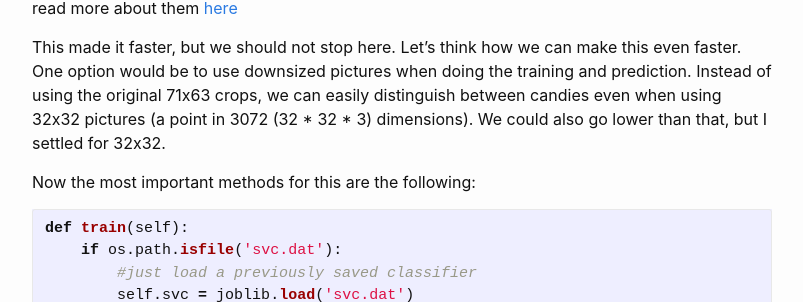
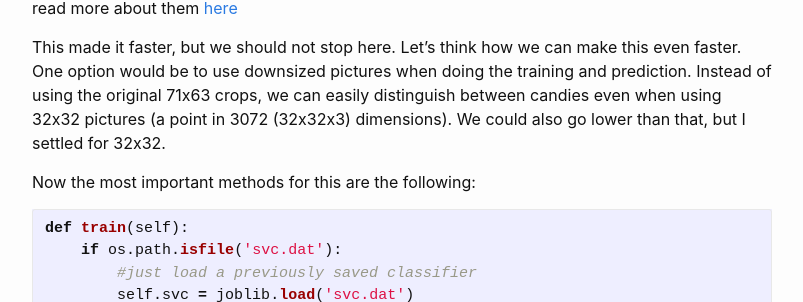
Before and after one commit to AlexEne/AlexEne.github.io, a Jekyll site: the page built from _posts/2015-05-28-candy-crush-bot.md, in a window 1280 px wide and 900 px high, scrolled down 2603 px. Shown: the part 223-525 px from the top of the window, without its empty margins (238-1041 px from the left). Built offline with Jekyll 4.4.1, drawn with Linux system fonts in a browser that asks for light colours; formulas are drawn with MathJax 3; comment, search, counter and statistics services are not loaded.

Commit message:
multiplication

````diff
--- a/_posts/2015-05-28-candy-crush-bot.md
+++ b/_posts/2015-05-28-candy-crush-bot.md
@@ -95,7 +95,7 @@ After implementing the solution described above I decided that I needed somethin
 Scikit-learn features a lot of great machine learning algorithms and we can pick from any of them and try them out and see what works best.
 I chose SVM.svc - support vector machines. You can read more about them [here](http://scikit-learn.org/stable/modules/svm.html)
 
-This made it faster, but we should not stop here. Let's think how we can make this even faster. One option would be to use downsized pictures when doing the training and prediction. Instead of using the original 71x63 crops, we can easily distinguish between candies even when using 32x32 pictures (a point in 3072 (32 * 32 * 3) dimensions). We could also go lower than that, but I settled for 32x32.
+This made it faster, but we should not stop here. Let's think how we can make this even faster. One option would be to use downsized pictures when doing the training and prediction. Instead of using the original 71x63 crops, we can easily distinguish between candies even when using 32x32 pictures (a point in 3072 (32x32x3) dimensions). We could also go lower than that, but I settled for 32x32.
 
 Now the most important methods for this are the following:
 ```python
````
